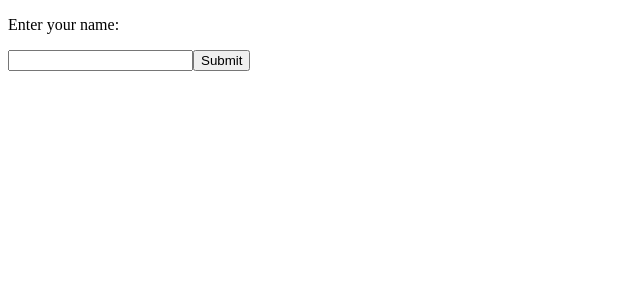
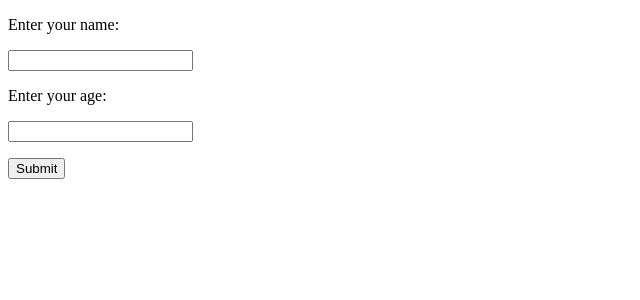
Before and after one commit to thanhpham091790/reactjs, a React (Create React App) app: page / in a window 1280 px wide. Shown: the top 300 px of the page, without its empty margins (0-640 px from the left). Built offline with nearby package versions, Linux system fonts and the light colour scheme.

Commit message:
Multiple Input Fields

```diff
--- a/src/index.js
+++ b/src/index.js
@@ -5,13 +5,16 @@ class MyForm extends React.Component {
     constructor(props) {
         super(props);
         this.state = {
-            username: ''
+            username: '',
+            age: null
         };
     }
 
     myChangeHandler = (event) => {
+        let nam = event.target.name;
+        let val = event.target.value;
         this.setState({
-            username: event.target.value
+            [nam]: val
         });
     }
 
@@ -22,8 +25,8 @@ class MyForm extends React.Component {
 
     render() {
         let header = '';
-        if (this.state.username) {
-            header = <h1>Hello {this.state.username}</h1>;
+        if (this.state.username && this.state.age) {
+        header = <h1>Hello {this.state.username} {this.state.age}</h1>;
         }else{
             header = '';
         }
@@ -31,7 +34,10 @@ class MyForm extends React.Component {
             <form onSubmit={this.mySubmitHandler}>
                 {header}
                 <p>Enter your name:</p>
-                <input type="text" onChange={this.myChangeHandler} />
+                <input type="text" name="username" onChange={this.myChangeHandler} />
+                <p>Enter your age:</p>
+                <input type="text" name="age" onChange={this.myChangeHandler} />
+                <p></p>
                 <input type="submit" value="Submit" />
             </form>
         );
```
